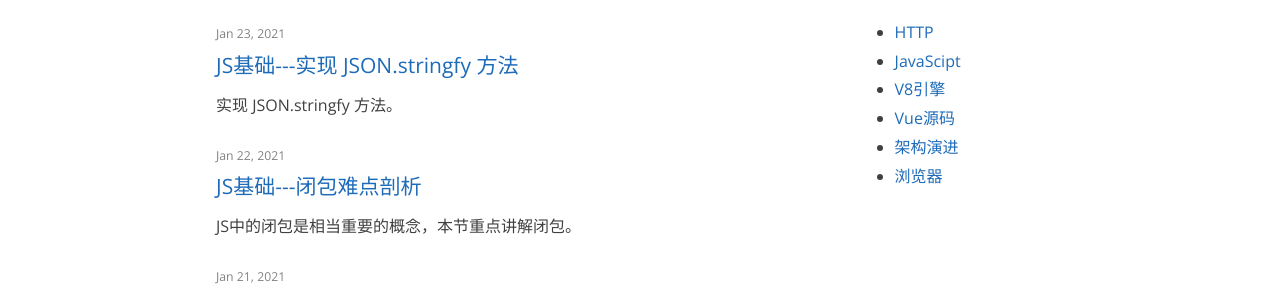
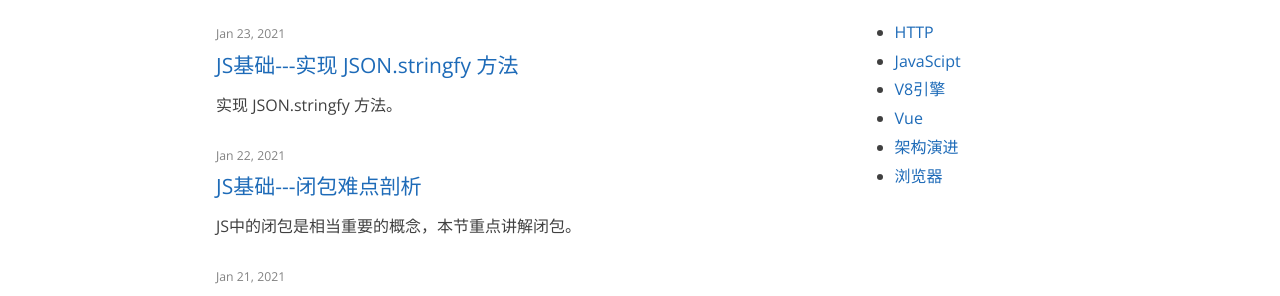
Before and after one commit to higwendolyn/Alias, a Jekyll site: the page built from index.html, in a window 1280 px wide. Shown: the part 334-630 px from the top of the page. Built offline with Jekyll 4.4.1, drawn with Linux system fonts in a browser that asks for light colours; the list of posts is cut into pages by our own code.

Commit message:
修改部分错误

```diff
--- a/_posts/2021-01-03-vue-prepare.md
+++ b/_posts/2021-01-03-vue-prepare.md
@@ -1,7 +1,7 @@
 ---
 layout: post
 title: "Vue源码解析准备篇"
-category: 'Vue源码'
+category: 'Vue'
 ---
 
 之前有尝试看过Vue源码，但是理解都不是很深刻动不动就忘记了，现在来把前置条件学习一下。
--- a/_posts/2021-01-10-Vue-defineProperty.md
+++ b/_posts/2021-01-10-Vue-defineProperty.md
@@ -1,7 +1,7 @@
 ---
 layout: post
 title: "Vue源码---响应式原理（未完）"
-category: 'Vue源码'
+category: 'Vue'
 ---
 
 Vue源码之响应式原理学习，从observer-util库入手展开学习。
--- a/_posts/2021-01-11-Vue-init.md
+++ b/_posts/2021-01-11-Vue-init.md
@@ -1,7 +1,7 @@
 ---
 layout: post
 title: "Vue源码---初始化（未完）"
-category: 'Vue源码'
+category: 'Vue'
 ---
 
 Vue源码之初始化，从源码了解Vue初始化过程，深刻了解生命周期。
```
Also changed, not shown: _posts/2020-12-27-chorme-cache.md (+1 -1 lines), _posts/2021-01-22-js-closure.md (+2 -2 lines).
